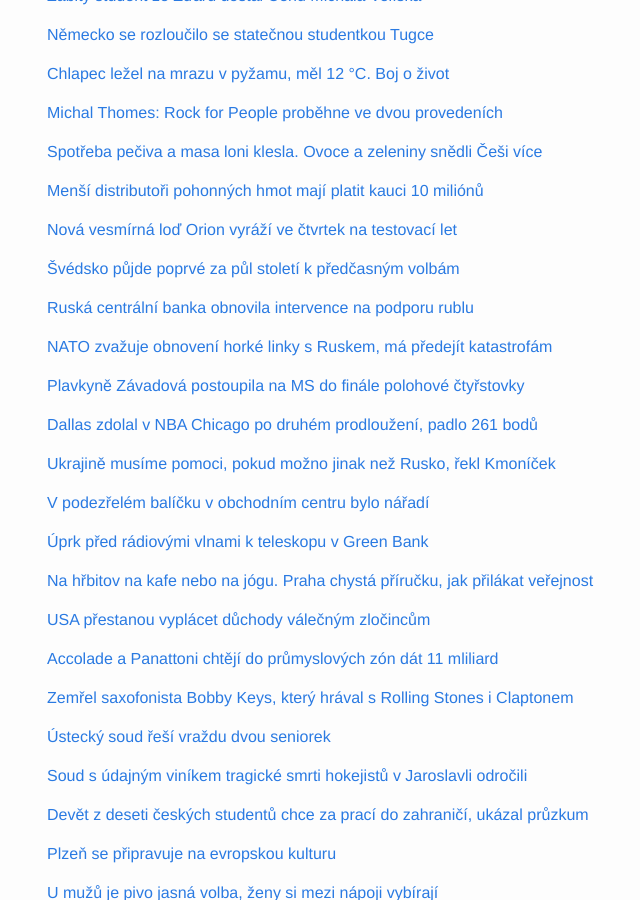
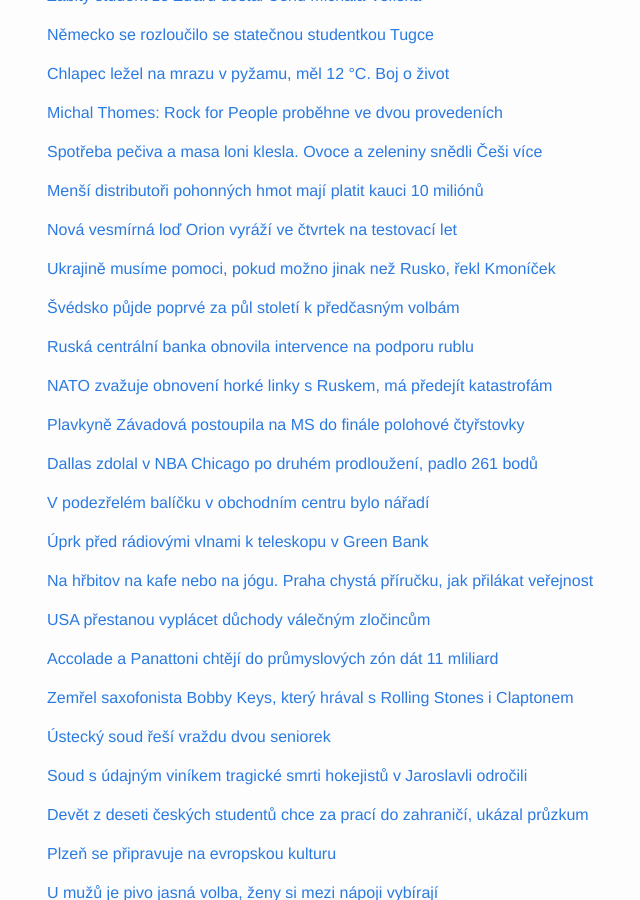
Before and after one commit to adliska/zpravar, a Jekyll site: the page built from index.html, in a window 1280 px wide and 900 px high, scrolled down 2025 px. Shown: the whole window, without its empty margins (223-863 px from the left). Built offline with Jekyll 4.4.1, drawn with Linux system fonts in a browser that asks for light colours.

Commit message:
zpravar news update

```diff
--- a/index.html
+++ b/index.html
@@ -664,53 +664,53 @@ layout: default
 <li><a href=http://www.tyden.cz/rubriky/veda/vesmir/video-raketa-pro-cestu-na-mars-nasa-otestuje-orion_326077.html>VIDEO: Raketa pro cestu na Mars. NASA otestuje Orion - www.tyden.cz</a></li>
 <li><a href=http://technet.idnes.cz/orion-mpcv-zkusebni-start-dck-/tec_vesmir.aspx?c=A141202_142819_tec_vesmir_kuz>USA mají po 40 letech novou kosmickou loď. Poveze nás Orion na Mars? - technet.idnes.cz</a></li>
 </ul>
-</div><p><a href="javascript:;" onclick="toggle_visibility('zpravy55')">Švédsko půjde poprvé za půl století k předčasným volbám</a></p>
+</div><p><a href="javascript:;" onclick="toggle_visibility('zpravy55')">Ukrajině musíme pomoci, pokud možno jinak než Rusko, řekl Kmoníček </a></p>
 <div id="zpravy55" style="display:none">
+<ul>
+<li><a href=http://www.lidovky.cz/jednotna-ukrajina-je-v-nasem-narodnim-zajmu-rekl-kmonicek-pmc-/zpravy-domov.aspx?c=A141203_203541_ln_domov_ele>Ukrajině musíme pomoci, pokud možno jinak než Rusko, řekl Kmoníček  - www.lidovky.cz</a></li>
+<li><a href=http://www.tyden.cz/rubriky/domaci/politika/hlas-z-hradu-ukrajine-se-musi-pomoci-jinak-nez-to-dela-rusko_326153.html>Hlas z Hradu: Ukrajině se musí pomoci. Jinak, než to dělá Rusko - www.tyden.cz</a></li>
+<li><a href=http://www.tyden.cz/rubriky/domaci/politika/kmonicek-ukrajine-se-musi-pomoci-jinak-nez-to-dela-rusko_326153.html>Hlas z Hradu: Ukrajině se musí pomoci. Jinak, než to dělá Rusko - www.tyden.cz</a></li>
+<li><a href=http://www.ceskenoviny.cz/zpravy/zpravy/kmonicek-udrzeni-uzemni-jednoty-ukrajiny-je-nas-narodni-zajem/1154691>Kmoníček: Udržení územní jednoty Ukrajiny je náš národní zájem - www.ceskenoviny.cz</a></li>
+</ul>
+</div><p><a href="javascript:;" onclick="toggle_visibility('zpravy56')">Švédsko půjde poprvé za půl století k předčasným volbám</a></p>
+<div id="zpravy56" style="display:none">
 <ul>
 <li><a href=http://www.novinky.cz/zahranicni/evropa/355341-svedsko-pujde-poprve-za-pul-stoleti-k-predcasnym-volbam.html>Švédsko půjde poprvé za půl století k předčasným volbám - www.novinky.cz</a></li>
 <li><a href=http://zpravy.e15.cz/zahranicni/politika/svedsko-cekaji-predcasne-volby-po-vice-nez-50-letech-1142484>Švédsko čekají předčasné volby. Po více než 50 letech - zpravy.e15.cz</a></li>
 <li><a href=http://zahranicni.ihned.cz/c1-63210000-svedsko-neschvalilo-rozpocet-poprve-od-roku-1958-budou-predcasne-volby>Švédsko neschválilo rozpočet, poprvé od roku 1958 budou předčasné volby - zahranicni.ihned.cz</a></li>
 <li><a href=http://www.ceskenoviny.cz/zpravy/zpravy/svedsky-premier-neuspel-v-jednani-s-opozici-pad-vlady-se-blizi/1154316>Švédský premiér neuspěl v jednání s opozicí, pád vlády se blíží - www.ceskenoviny.cz</a></li>
 </ul>
-</div><p><a href="javascript:;" onclick="toggle_visibility('zpravy56')">Ruská centrální banka obnovila intervence na podporu rublu</a></p>
-<div id="zpravy56" style="display:none">
+</div><p><a href="javascript:;" onclick="toggle_visibility('zpravy57')">Ruská centrální banka obnovila intervence na podporu rublu</a></p>
+<div id="zpravy57" style="display:none">
 <ul>
 <li><a href=http://www.novinky.cz/ekonomika/355266-ruska-centralni-banka-obnovila-intervence-na-podporu-rublu.html>Ruská centrální banka obnovila intervence na podporu rublu - www.novinky.cz</a></li>
 <li><a href=http://www.ceskatelevize.cz/ct24/ekonomika/294328-ruska-ekonomika-se-topi-centralni-banka-intervenuje/>Ruská ekonomika se topí, centrální banka intervenuje - www.ceskatelevize.cz</a></li>
 <li><a href=http://zpravy.e15.cz/zahranicni/ekonomika/ruska-centralni-banka-obnovila-intervence-na-devizovem-trhu-1142205>Ruská centrální banka obnovila intervence na devizovém trhu - zpravy.e15.cz</a></li>
 <li><a href=http://www.financninoviny.cz/zpravodajstvi/zpravy/ruska-centralni-banka-obnovila-intervence-na-devizovem-trhu/1154403>Ruská centrální banka obnovila intervence na devizovém trhu - www.financninoviny.cz</a></li>
 </ul>
-</div><p><a href="javascript:;" onclick="toggle_visibility('zpravy57')">NATO zvažuje obnovení horké linky s Ruskem, má předejít katastrofám</a></p>
-<div id="zpravy57" style="display:none">
+</div><p><a href="javascript:;" onclick="toggle_visibility('zpravy58')">NATO zvažuje obnovení horké linky s Ruskem, má předejít katastrofám</a></p>
+<div id="zpravy58" style="display:none">
 <ul>
 <li><a href=http://zpravy.e15.cz/zahranicni/politika/nato-zvazuje-obnoveni-horke-linky-s-ruskem-ma-predejit-katastrofam-1142404>NATO zvažuje obnovení horké linky s Ruskem, má předejít katastrofám - zpravy.e15.cz</a></li>
 <li><a href=http://www.lidovky.cz/zaoralek-je-pro-zrizeni-horke-linky-mezi-alianci-a-ruskem-pzl-/zpravy-domov.aspx?c=A141203_144051_ln_domov_jzl>Horká linka mezi aliancí NATO a Ruskem? Zaorálek je pro  - www.lidovky.cz</a></li>
 <li><a href=http://www.tyden.cz/rubriky/domaci/politika/horka-linka-nato-rusko-slaba-vira-v-prevenci-incidentu_326119.html>\"Horká linka\" NATO - Rusko. Slabá víra v prevenci incidentů - www.tyden.cz</a></li>
 <li><a href=http://www.ceskenoviny.cz/zpravy/zpravy/zaoralek-je-pro-zrizeni-horke-linky-mezi-alianci-a-ruskem/1154578>Zaorálek je pro zřízení horké linky mezi aliancí a Ruskem - www.ceskenoviny.cz</a></li>
 </ul>
-</div><p><a href="javascript:;" onclick="toggle_visibility('zpravy58')">Plavkyně Závadová postoupila na MS do finále polohové čtyřstovky </a></p>
-<div id="zpravy58" style="display:none">
+</div><p><a href="javascript:;" onclick="toggle_visibility('zpravy59')">Plavkyně Závadová postoupila na MS do finále polohové čtyřstovky </a></p>
+<div id="zpravy59" style="display:none">
 <ul>
 <li><a href=http://www.rozhlas.cz/_zprava/plavkyne-zavadova-postoupila-na-ms-do-finale-polohove-ctyrstovky--1427720>Plavkyně Závadová postoupila na MS do finále polohové čtyřstovky  - www.rozhlas.cz</a></li>
 <li><a href=http://www.rozhlas.cz/_zprava/baumrtova-je-na-ms-v-semifinale-chocova-obsadila-na-padesatce-20-misto--1427720>Baumrtová je na MS v semifinále, Chocová obsadila na padesátce 20. místo - www.rozhlas.cz</a></li>
 <li><a href=http://www.rozhlas.cz/_zprava/baumrtova-je-na-ms-v-semifinale-chocova-skoncila-na-padesatce-dvacata--1427720>Baumrtová je na MS v semifinále, Chocová skončila na padesátce dvacátá - www.rozhlas.cz</a></li>
 <li><a href=http://www.rozhlas.cz/_zprava/plavkyne-chocova-do-finale-padesatky-nepostoupila-na-ms-skoncila-dvacata--1427720>Plavkyně Chocová do finále padesátky na MS nepostoupila, skončila dvacátá - www.rozhlas.cz</a></li>
 </ul>
-</div><p><a href="javascript:;" onclick="toggle_visibility('zpravy59')">Dallas zdolal v NBA Chicago po druhém prodloužení, padlo 261 bodů</a></p>
-<div id="zpravy59" style="display:none">
+</div><p><a href="javascript:;" onclick="toggle_visibility('zpravy60')">Dallas zdolal v NBA Chicago po druhém prodloužení, padlo 261 bodů</a></p>
+<div id="zpravy60" style="display:none">
 <ul>
 <li><a href=http://www.denik.cz/ostatni_sport/dallas-zdolal-v-nba-chicago-po-druhem-prodlouzeni-padlo-261-bodu-20141203.html>Dallas zdolal v NBA Chicago po druhém prodloužení, padlo 261 bodů - www.denik.cz</a></li>
 <li><a href=http://sport.aktualne.cz/dallas-v-nba-udolal-chicago-po-druhem-prodlouzeni/r~4ec4d7407abf11e4b6d20025900fea04/>Dallas v NBA udolal Chicago po druhém prodloužení - sport.aktualne.cz</a></li>
 <li><a href=http://sport.idnes.cz/basketbalova-nba-0kd-/basket.aspx?c=A141203_082121_sport-basket_ald>Dallas zdolal v NBA Chicago po druhém prodloužení, zazářil Ellis - sport.idnes.cz</a></li>
 <li><a href=http://www.sportovninoviny.cz/zpravy/dallas-zdolal-chicago-po-druhem-prodlouzeni-padlo-261-bodu/1154376>Dallas zdolal Chicago po druhém prodloužení, padlo 261 bodů - www.sportovninoviny.cz</a></li>
-</ul>
-</div><p><a href="javascript:;" onclick="toggle_visibility('zpravy60')">Ukrajině musíme pomoci, pokud možno jinak než Rusko, řekl Kmoníček </a></p>
-<div id="zpravy60" style="display:none">
-<ul>
-<li><a href=http://www.lidovky.cz/jednotna-ukrajina-je-v-nasem-narodnim-zajmu-rekl-kmonicek-pmc-/zpravy-domov.aspx?c=A141203_203541_ln_domov_ele>Ukrajině musíme pomoci, pokud možno jinak než Rusko, řekl Kmoníček  - www.lidovky.cz</a></li>
-<li><a href=http://www.tyden.cz/rubriky/domaci/politika/hlas-z-hradu-ukrajine-se-musi-pomoci-jinak-nez-to-dela-rusko_326153.html>Hlas z Hradu: Ukrajině se musí pomoci. Jinak, než to dělá Rusko - www.tyden.cz</a></li>
-<li><a href=http://www.tyden.cz/rubriky/domaci/politika/kmonicek-ukrajine-se-musi-pomoci-jinak-nez-to-dela-rusko_326153.html>Hlas z Hradu: Ukrajině se musí pomoci. Jinak, než to dělá Rusko - www.tyden.cz</a></li>
-<li><a href=http://www.ceskenoviny.cz/zpravy/zpravy/kmonicek-udrzeni-uzemni-jednoty-ukrajiny-je-nas-narodni-zajem/1154691>Kmoníček: Udržení územní jednoty Ukrajiny je náš národní zájem - www.ceskenoviny.cz</a></li>
 </ul>
 </div><p><a href="javascript:;" onclick="toggle_visibility('zpravy61')">V podezřelém balíčku v obchodním centru bylo nářadí </a></p>
 <div id="zpravy61" style="display:none">
```
